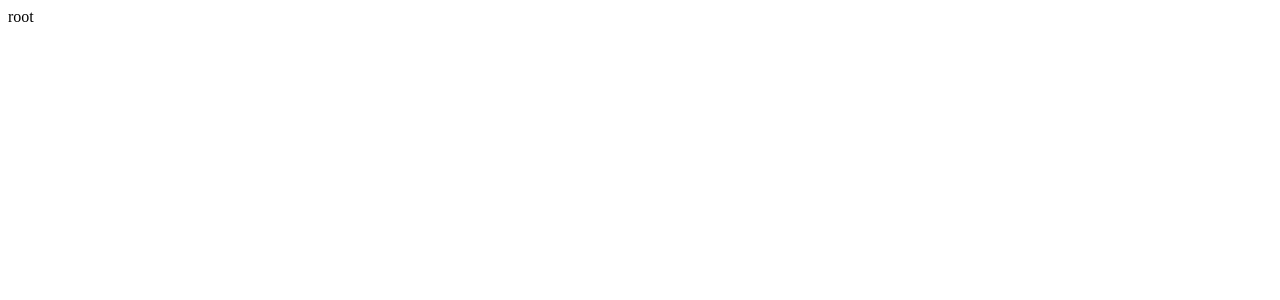
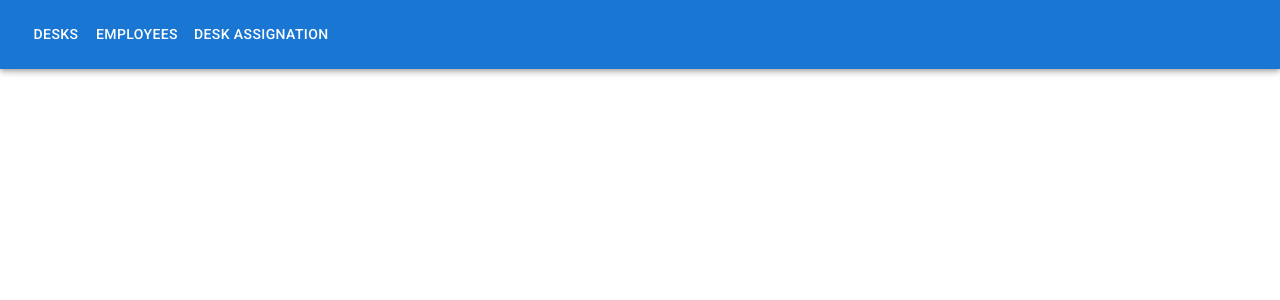
Before and after one commit to neyb/hack-me, a React (Vite) app: page / in a window 1280 px wide. Shown: the top 300 px of the page. Built offline with nearby package versions, Linux system fonts and the light colour scheme.

Commit message:
add topbar

```diff
--- a/src/ui/pages/Root.tsx
+++ b/src/ui/pages/Root.tsx
@@ -1,3 +1,10 @@
+import { Container } from "@mui/material";
 import { Outlet } from "react-router-dom";
+import { TopBar } from "@/ui/common/layout/TopBar";
 
-export const Root = () => <div><div>root</div><Outlet/></div>
+export const Root = () => (
+  <Container>
+    <TopBar />
+    <Outlet />
+  </Container>
+);
```
